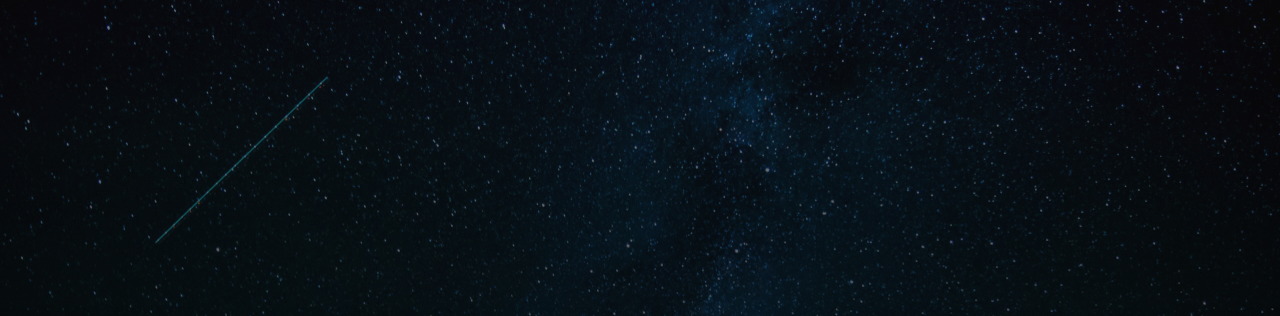
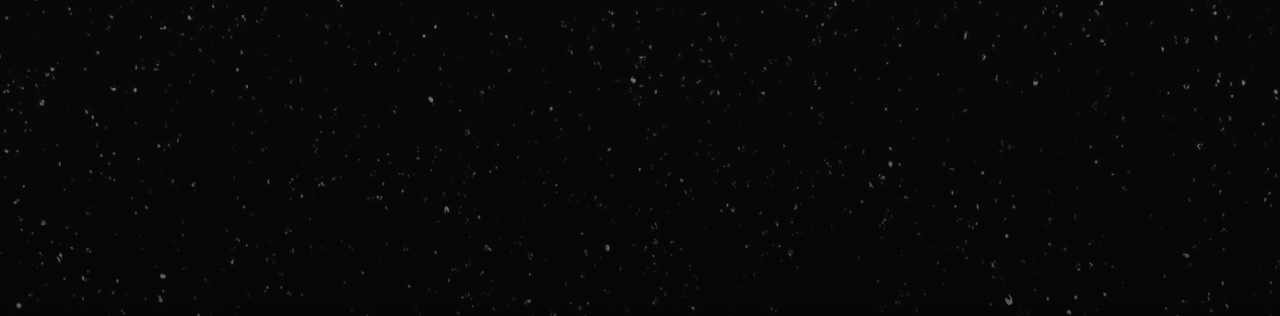
Before and after one commit to dimashidayat99/dimashidayat-portfolio, a plain HTML site: page index.html in a window 1280 px wide. Shown: the part 84-400 px from the top of the page. Drawn offline with Linux system fonts and the light colour scheme.

Commit message:
Update index.html

```diff
--- a/index.html
+++ b/index.html
@@ -63,7 +63,7 @@
 
    <!-- home
    ================================================== -->
-   <section id="home" class="s-home page-hero target-section" data-parallax="scroll" data-image-src="images/cover.jpg" data-natural-width=3000 data-natural-height=2000 data-position-y=center>
+   <section id="home" class="s-home page-hero target-section" data-parallax="scroll" data-image-src="images/cover.jpeg" data-natural-width=3000 data-natural-height=2000 data-position-y=center>
 
         <div class="overlay"></div>
         <div class="shadow-overlay"></div>
```
